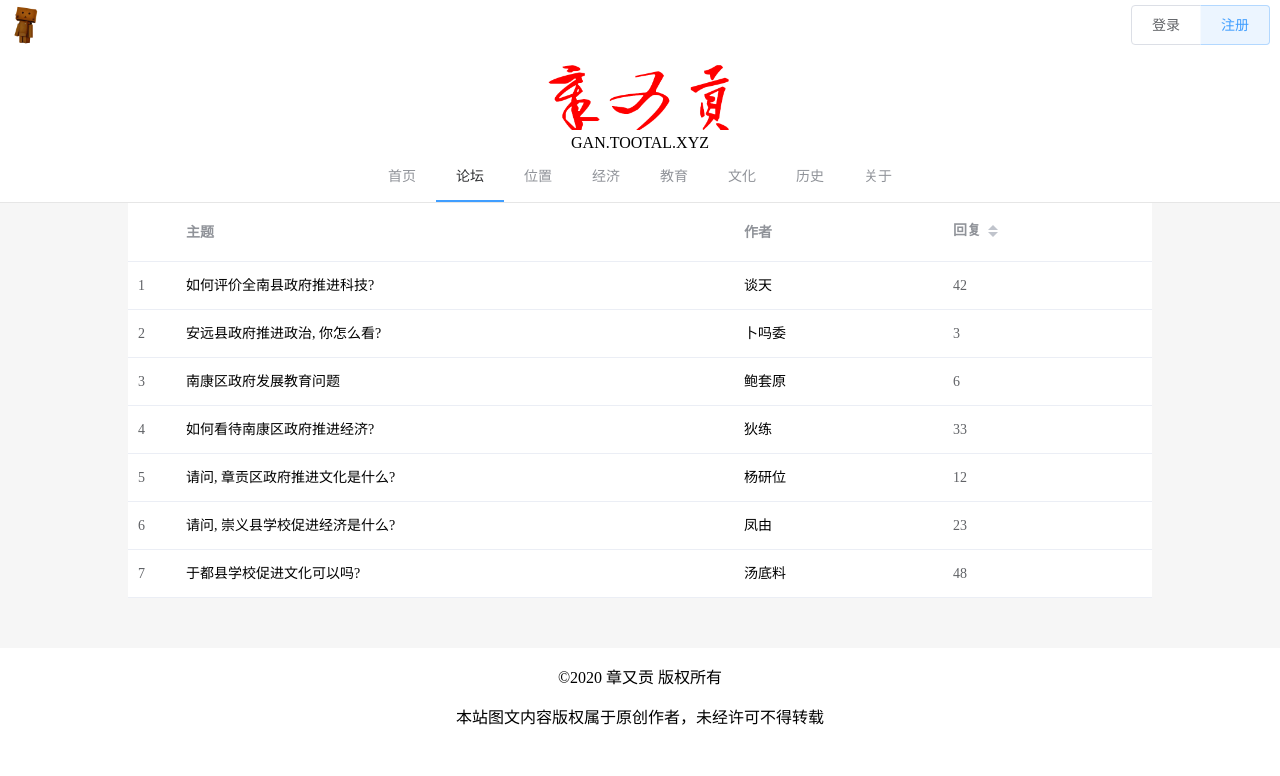
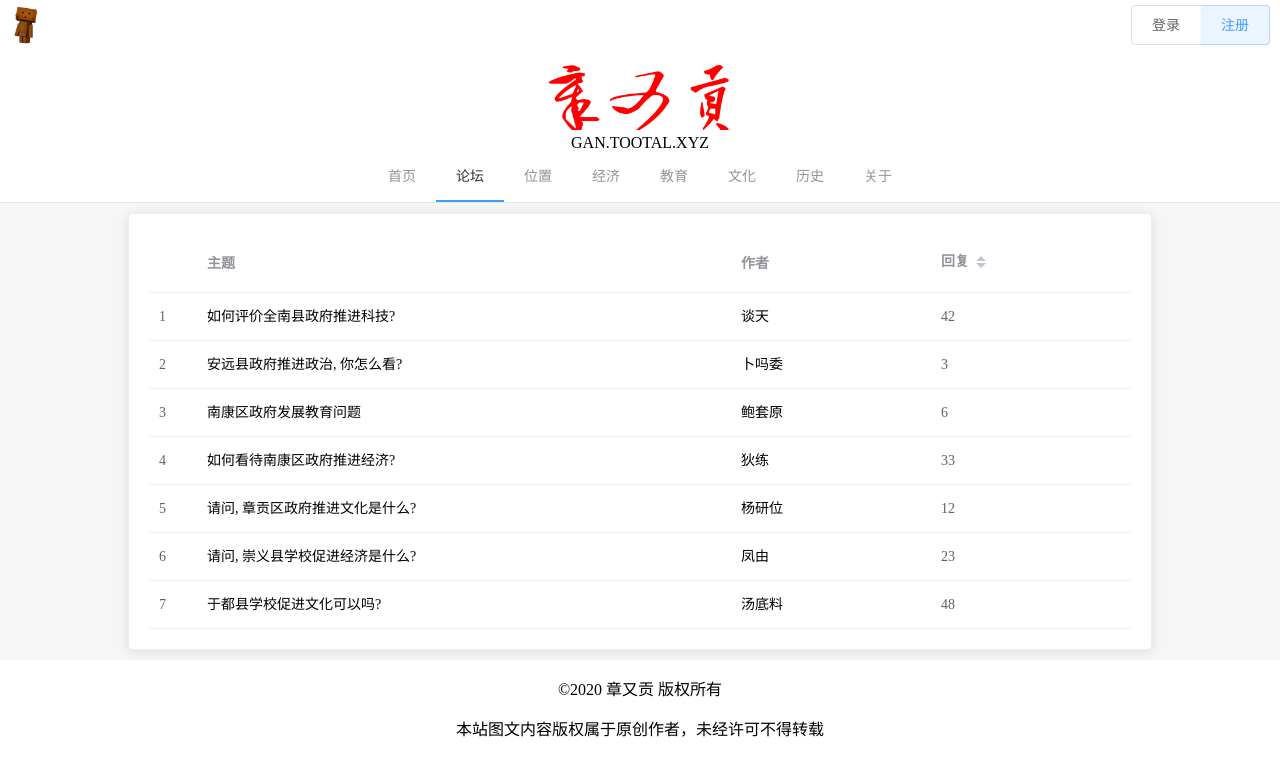
Before and after one commit to tootal/gan, a Vue app: page /forum in a window 1280 px wide. Shown: the top 776 px of the page. Built offline with nearby package versions, Linux system fonts and the light colour scheme; what vue-baidu-map would draw is missing.

Commit message:
使用卡片展示论坛表格

```diff
--- a/src/App.vue
+++ b/src/App.vue
@@ -19,9 +19,3 @@ export default {
   }
 };
 </script>
-<style scoped>
-.body {
-  background-color: #f6f6f6;
-  padding-bottom: 30px;
-}
-</style>
--- a/src/layouts/GanLayout.vue
+++ b/src/layouts/GanLayout.vue
@@ -31,6 +31,7 @@ export default {
 }
 .el-main {
   margin-top: 50px;
+  margin-bottom: 0;
   overflow: visible;
 }
 </style>
--- a/src/pages/GanForum.vue
+++ b/src/pages/GanForum.vue
@@ -1,5 +1,6 @@
 <template>
-  <div>
+  <div class="forum">
+    <el-card class="forum-card">
       <el-table :data="tableData" class="forum-table">
         <el-table-column type="index" min-width="5px"></el-table-column>
         <el-table-column prop="topic" label="主题" min-width="160px" v-slot="{ row }">
@@ -10,6 +11,7 @@
         </el-table-column>
         <el-table-column prop="reply" label="回复" min-width="60px" sortable></el-table-column>
       </el-table>
+    </el-card>
   </div>
 </template>
 <script>
@@ -45,12 +47,18 @@ export default {
 };
 </script>
 <style scoped>
-.forum-table {
+.forum {
+  background-color: #f6f6f6;
+  padding-top: 10px;
+  padding-bottom: 10px;
+}
+.forum-card {
   max-width: 1024px;
-  margin: 20px auto;
+  margin: 0 auto;
 }
 .el-table {
   margin-top: 0;
+  margin-bottom: 0;
 }
 .el-table__row:hover {
   cursor: pointer;
```
Lines whose indentation alone changed are shown as unchanged.
